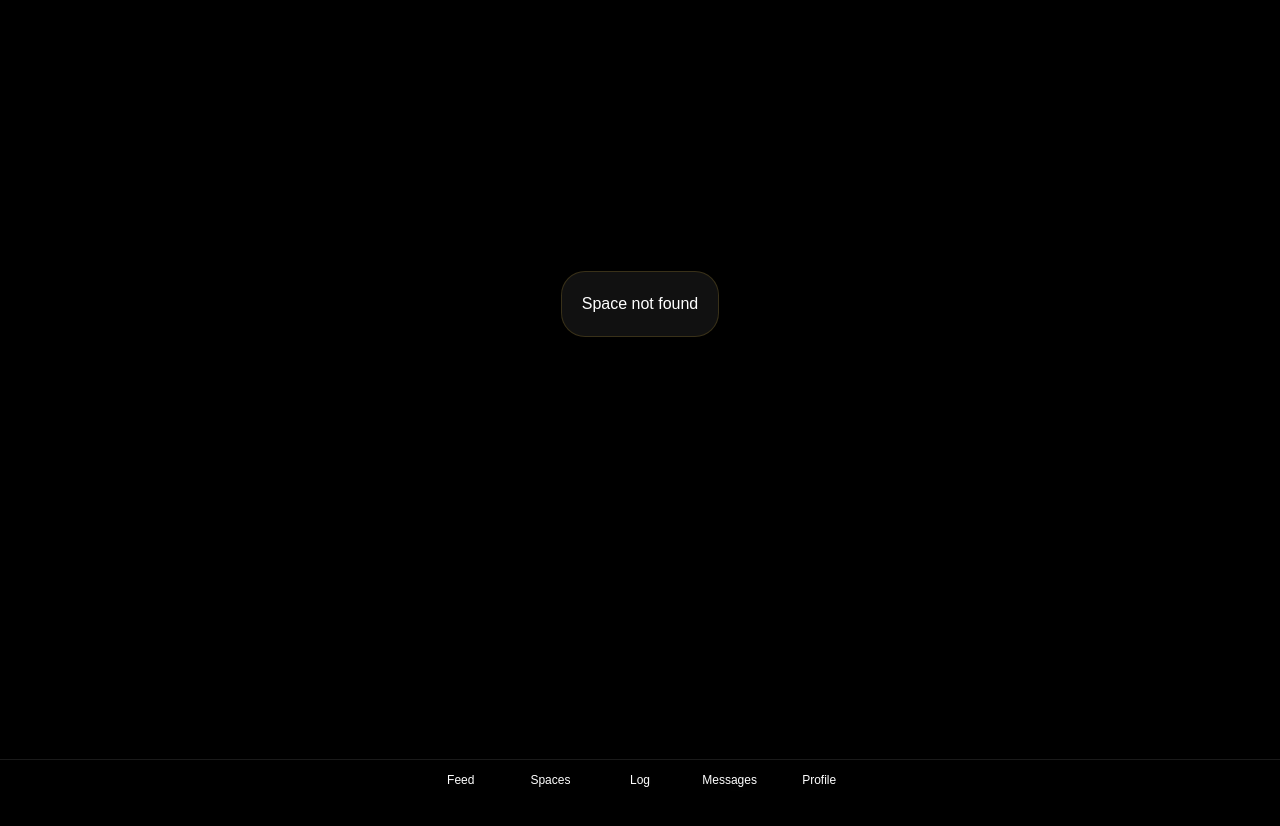
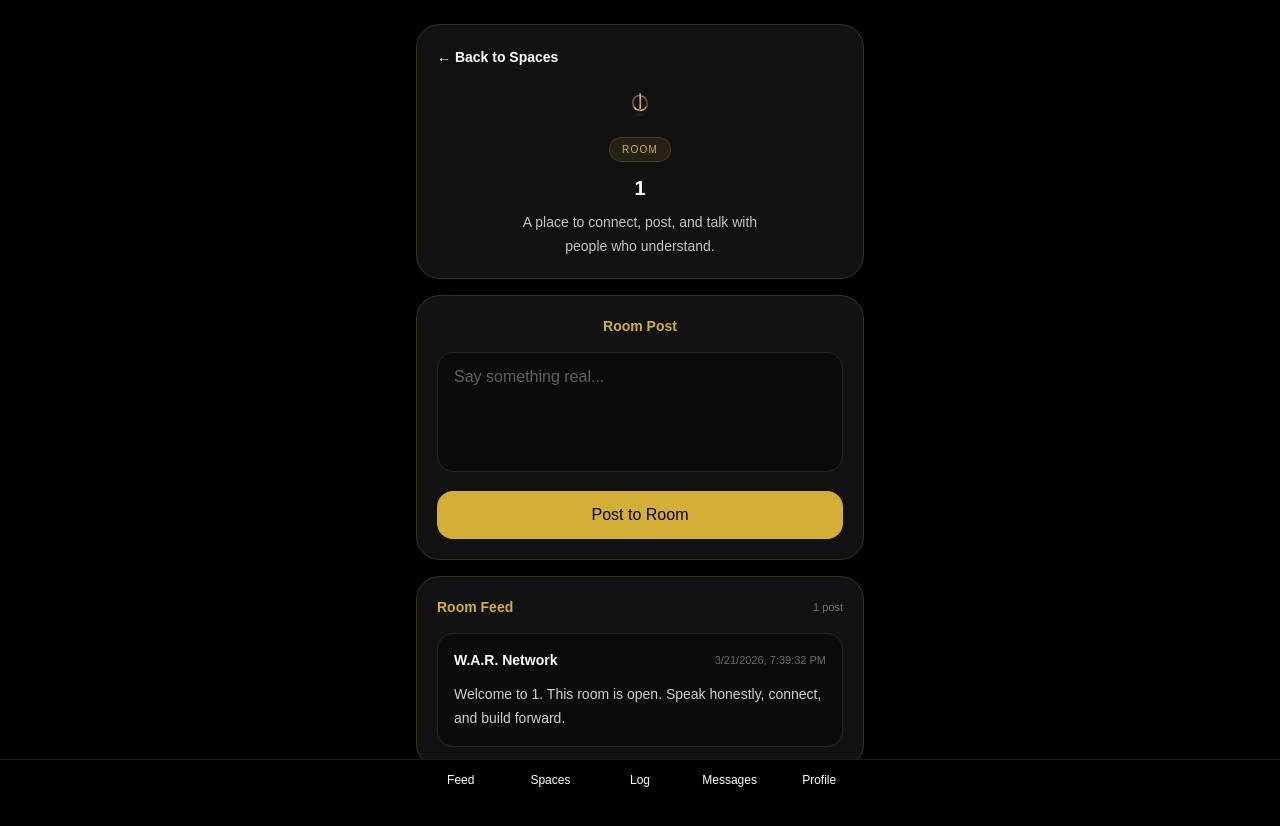
Before and after one commit to thewarnetworkpodcast-lgtm/war-network-beta, a Next.js app: page /spaces/1 in a window 1280 px wide. Before the commit this address had no page. Shown: the top 826 px of the page. Built offline with nearby package versions, Linux system fonts and the light colour scheme.

Commit message:
Fix space room page to use useParams

```diff
--- a/app/(platform)/spaces/[slug]/page.tsx
+++ b/app/(platform)/spaces/[slug]/page.tsx
@@ -1,170 +1,252 @@
 "use client";
 
-import { useEffect, useState } from "react";
+import { useEffect, useMemo, useState } from "react";
+import Link from "next/link";
 import { useParams } from "next/navigation";
 
-type Space = {
-  id: string;
-  name: string;
-  password: string;
-};
-
-type Post = {
+type RoomPost = {
   id: string;
   content: string;
+  author: string;
   createdAt: string;
 };
 
-const STORAGE_KEY = "war-private-spaces";
-const POSTS_KEY = "war-space-posts-";
-const ACCESS_KEY = "war-space-access-";
+type RoomConfig = {
+  title: string;
+  tag: string;
+  description: string;
+};
 
-function toSlug(value: string) {
-  return value.toLowerCase().trim().replace(/\s+/g, "-");
+const ROOM_CONFIG: Record<string, RoomConfig> = {
+  "combat-veterans": {
+    title: "Combat Veterans",
+    tag: "Service",
+    description:
+      "Talk with others who understand military trauma, transition, identity, and recovery.",
+  },
+  "ptsd-trauma": {
+    title: "PTSD & Trauma",
+    tag: "Healing",
+    description:
+      "For flashbacks, anxiety, triggers, nightmares, and the work of healing.",
+  },
+  "addiction-recovery": {
+    title: "Addiction Recovery",
+    tag: "Recovery",
+    description:
+      "A room for honesty, accountability, relapse prevention, and rebuilding one day at a time.",
+  },
+  "grief-loss": {
+    title: "Grief & Loss",
+    tag: "Support",
+    description:
+      "For anyone carrying loss, mourning change, or trying to breathe through heartbreak.",
+  },
+  "autism-parents": {
+    title: "Autism Parents",
+    tag: "Family",
+    description:
+      "Support, share, and connect with parents carrying the beautiful weight of that journey.",
+  },
+  "childhood-trauma": {
+    title: "Childhood Trauma",
+    tag: "Inner Work",
+    description:
+      "For those healing from early pain, survival patterns, and the long shadow of what happened young.",
+  },
+  "incarceration-reentry": {
+    title: "Incarceration & Reentry",
+    tag: "Rebuild",
+    description:
+      "A place for rebuilding after prison, reclaiming identity, and creating a new path.",
+  },
+  "founding-members": {
+    title: "Founding Members",
+    tag: "Alpha",
+    description:
+      "For the early builders helping shape the culture, direction, and heartbeat of W.A.R. Network.",
+  },
+};
+
+function formatTitleFromSlug(slug: string) {
+  return slug
+    .split("-")
+    .map((part) => part.charAt(0).toUpperCase() + part.slice(1))
+    .join(" ");
 }
 
-export default function SpacePage() {
+export default function SpaceRoomPage() {
   const params = useParams();
-  const slug = String(params.slug);
+  const slug =
+    typeof params?.slug === "string"
+      ? params.slug
+      : Array.isArray(params?.slug)
+      ? params.slug[0]
+      : "";
 
-  const [space, setSpace] = useState<Space | null>(null);
-  const [entered, setEntered] = useState(false);
-  const [inputPassword, setInputPassword] = useState("");
-  const [posts, setPosts] = useState<Post[]>([]);
-  const [text, setText] = useState("");
+  const room = useMemo<RoomConfig>(() => {
+    if (!slug) {
+      return {
+        title: "Room",
+        tag: "Room",
+        description: "Loading room...",
+      };
+    }
+
+    return (
+      ROOM_CONFIG[slug] ?? {
+        title: formatTitleFromSlug(slug),
+        tag: "Room",
+        description: "A place to connect, post, and talk with people who understand.",
+      }
+    );
+  }, [slug]);
+
+  const storageKey = `war-room-posts-${slug}`;
+  const [posts, setPosts] = useState<RoomPost[]>([]);
+  const [message, setMessage] = useState("");
+  const [isReady, setIsReady] = useState(false);
 
   useEffect(() => {
-    const savedSpaces = localStorage.getItem(STORAGE_KEY);
-    if (savedSpaces) {
-      const parsedSpaces: Space[] = JSON.parse(savedSpaces);
-      const found = parsedSpaces.find((s) => toSlug(s.name) === slug) || null;
-      setSpace(found);
+    if (!slug) return;
+
+    try {
+      const saved = localStorage.getItem(storageKey);
+
+      if (saved) {
+        setPosts(JSON.parse(saved));
+      } else {
+        const starterPost: RoomPost = {
+          id: `welcome-${slug}`,
+          content: `Welcome to ${room.title}. This room is open. Speak honestly, connect, and build forward.`,
+          author: "W.A.R. Network",
+          createdAt: new Date().toISOString(),
+        };
+
+        setPosts([starterPost]);
+        localStorage.setItem(storageKey, JSON.stringify([starterPost]));
       }
+    } catch {
+      setPosts([]);
+    } finally {
+      setIsReady(true);
+    }
+  }, [room.title, slug, storageKey]);
 
-    const savedPosts = localStorage.getItem(`${POSTS_KEY}${slug}`);
-    if (savedPosts) {
-      setPosts(JSON.parse(savedPosts));
-    }
-
-    const savedAccess = localStorage.getItem(`${ACCESS_KEY}${slug}`);
-    if (savedAccess === "granted") {
-      setEntered(true);
-    }
-  }, [slug]);
-
-  useEffect(() => {
-    localStorage.setItem(`${POSTS_KEY}${slug}`, JSON.stringify(posts));
-  }, [posts, slug]);
-
-  function handleEnter() {
-    if (!space) return;
-    if (inputPassword !== space.password) return;
-
-    setEntered(true);
-    localStorage.setItem(`${ACCESS_KEY}${slug}`, "granted");
+  function savePosts(nextPosts: RoomPost[]) {
+    setPosts(nextPosts);
+    localStorage.setItem(storageKey, JSON.stringify(nextPosts));
   }
 
   function handlePost() {
-    if (!text.trim()) return;
+    const clean = message.trim();
 
-    const newPost: Post = {
-      id: crypto.randomUUID(),
-      content: text.trim(),
+    if (!clean) return;
+
+    const newPost: RoomPost = {
+      id: `${Date.now()}`,
+      content: clean,
+      author: "You",
       createdAt: new Date().toISOString(),
     };
 
-    setPosts((prev) => [newPost, ...prev]);
-    setText("");
-  }
-
-  function formatDate(date: string) {
-    return new Date(date).toLocaleString();
-  }
-
-  if (!space) {
-    return (
-      <main className="min-h-screen bg-black px-4 pt-6 pb-24 text-white">
-        <div className="mx-auto flex min-h-[70vh] w-full max-w-md items-center justify-center">
-          <div className="rounded-3xl border border-[#D4AF37]/20 bg-[#111111] p-5 text-center">
-            Space not found
-          </div>
-        </div>
-      </main>
-    );
-  }
-
-  if (!entered) {
-    return (
-      <main className="min-h-screen bg-black px-4 pt-6 pb-24 text-white">
-        <div className="mx-auto flex min-h-[70vh] w-full max-w-md items-center justify-center">
-          <div className="w-full rounded-3xl border border-[#D4AF37]/20 bg-[#111111] p-5">
-            <h1 className="text-xl font-semibold text-white">{space.name}</h1>
-
-            <input
-              type="password"
-              placeholder="Enter password"
-              value={inputPassword}
-              onChange={(e) => setInputPassword(e.target.value)}
-              className="mt-4 w-full rounded-2xl border border-[#D4AF37]/20 bg-black p-3 text-sm text-white outline-none placeholder:text-white/35"
-            />
-
-            <button
-              onClick={handleEnter}
-              className="mt-3 w-full rounded-2xl bg-[#D4AF37] py-3 text-sm font-semibold text-black"
-            >
-              Enter Space
-            </button>
-          </div>
-        </div>
-      </main>
-    );
+    const nextPosts = [newPost, ...posts];
+    savePosts(nextPosts);
+    setMessage("");
   }
 
   return (
-    <main className="min-h-screen bg-black px-4 pt-6 pb-24 text-white">
-      <div className="mx-auto flex w-full max-w-md flex-col gap-6">
-        <div className="rounded-3xl border border-[#D4AF37]/20 bg-[#111111] p-5">
-          <h1 className="text-xl font-semibold text-white">{space.name}</h1>
+    <main className="min-h-screen bg-black px-4 pb-24 pt-6 text-white">
+      <div className="mx-auto flex w-full max-w-md flex-col gap-4">
+        <section className="rounded-3xl border border-[#D4AF37]/20 bg-[#111111] px-5 py-5">
+          <Link
+            href="/spaces"
+            className="text-sm font-semibold text-[#D4AF37]"
+          >
+            ← Back to Spaces
+          </Link>
+
+          <div className="mt-4 flex flex-col items-center text-center">
+            <img
+              src="/fracturelight.png"
+              alt="Fracturelight"
+              className="h-10 w-10 object-contain mix-blend-screen"
+            />
+
+            <span className="mt-3 rounded-full border border-[#D4AF37]/20 bg-[#D4AF37]/10 px-3 py-1 text-[10px] uppercase tracking-[0.12em] text-[#D4AF37]">
+              {room.tag}
+            </span>
+
+            <h1 className="mt-3 text-xl font-semibold text-white">
+              {room.title}
+            </h1>
+
+            <p className="mt-2 max-w-[280px] text-sm leading-6 text-white/75">
+              {room.description}
+            </p>
           </div>
+        </section>
 
-        <div className="rounded-3xl border border-[#D4AF37]/20 bg-[#111111] p-5">
+        <section className="rounded-3xl border border-[#D4AF37]/20 bg-[#111111] px-5 py-5">
+          <p className="text-center text-sm font-semibold text-[#D4AF37]">
+            Room Post
+          </p>
+
           <textarea
-            value={text}
-            onChange={(e) => setText(e.target.value)}
-            placeholder="Speak freely..."
-            rows={4}
-            className="w-full rounded-2xl border border-[#D4AF37]/20 bg-black p-3 text-sm text-white outline-none placeholder:text-white/35"
+            value={message}
+            onChange={(e) => setMessage(e.target.value)}
+            placeholder="Say something real..."
+            className="mt-4 min-h-[120px] w-full resize-none rounded-2xl border border-white/10 bg-black/30 px-4 py-3 text-sm text-white outline-none placeholder:text-white/35"
           />
 
           <button
             onClick={handlePost}
-            className="mt-3 w-full rounded-2xl bg-[#D4AF37] py-3 text-sm font-semibold text-black"
+            className="mt-3 flex h-12 w-full items-center justify-center rounded-2xl bg-[#D4AF37] text-sm font-semibold text-black transition hover:opacity-90"
           >
-            Post
+            Post to Room
           </button>
+        </section>
+
+        <section className="rounded-3xl border border-[#D4AF37]/20 bg-[#111111] px-5 py-5">
+          <div className="flex items-center justify-between">
+            <p className="text-sm font-semibold text-[#D4AF37]">Room Feed</p>
+            <p className="text-[11px] text-white/40">
+              {posts.length} post{posts.length === 1 ? "" : "s"}
+            </p>
           </div>
 
-        <div className="flex flex-col gap-3">
-          {posts.length === 0 ? (
-            <div className="rounded-2xl border border-[#D4AF37]/20 bg-[#111111] p-4 text-sm text-white/50">
+          <div className="mt-4 flex flex-col gap-3">
+            {!isReady ? (
+              <div className="rounded-2xl border border-white/10 bg-black/30 px-4 py-4 text-sm text-white/70">
+                Loading room...
+              </div>
+            ) : posts.length === 0 ? (
+              <div className="rounded-2xl border border-white/10 bg-black/30 px-4 py-4 text-sm text-white/70">
                 No posts yet.
               </div>
             ) : (
               posts.map((post) => (
                 <div
                   key={post.id}
-                className="rounded-2xl border border-[#D4AF37]/20 bg-[#111111] p-4"
+                  className="rounded-2xl border border-white/10 bg-black/30 px-4 py-4"
                 >
-                <p className="text-sm whitespace-pre-wrap text-white">
+                  <div className="flex items-center justify-between gap-3">
+                    <p className="text-sm font-semibold text-white">
+                      {post.author}
+                    </p>
+                    <p className="text-[11px] text-white/40">
+                      {new Date(post.createdAt).toLocaleString()}
+                    </p>
+                  </div>
+
+                  <p className="mt-3 text-sm leading-6 text-white/80">
                     {post.content}
-                </p>
-                <p className="mt-2 text-xs text-white/40">
-                  {formatDate(post.createdAt)}
                   </p>
                 </div>
               ))
             )}
           </div>
+        </section>
       </div>
     </main>
   );
```
Lines whose indentation alone changed are shown as unchanged.
